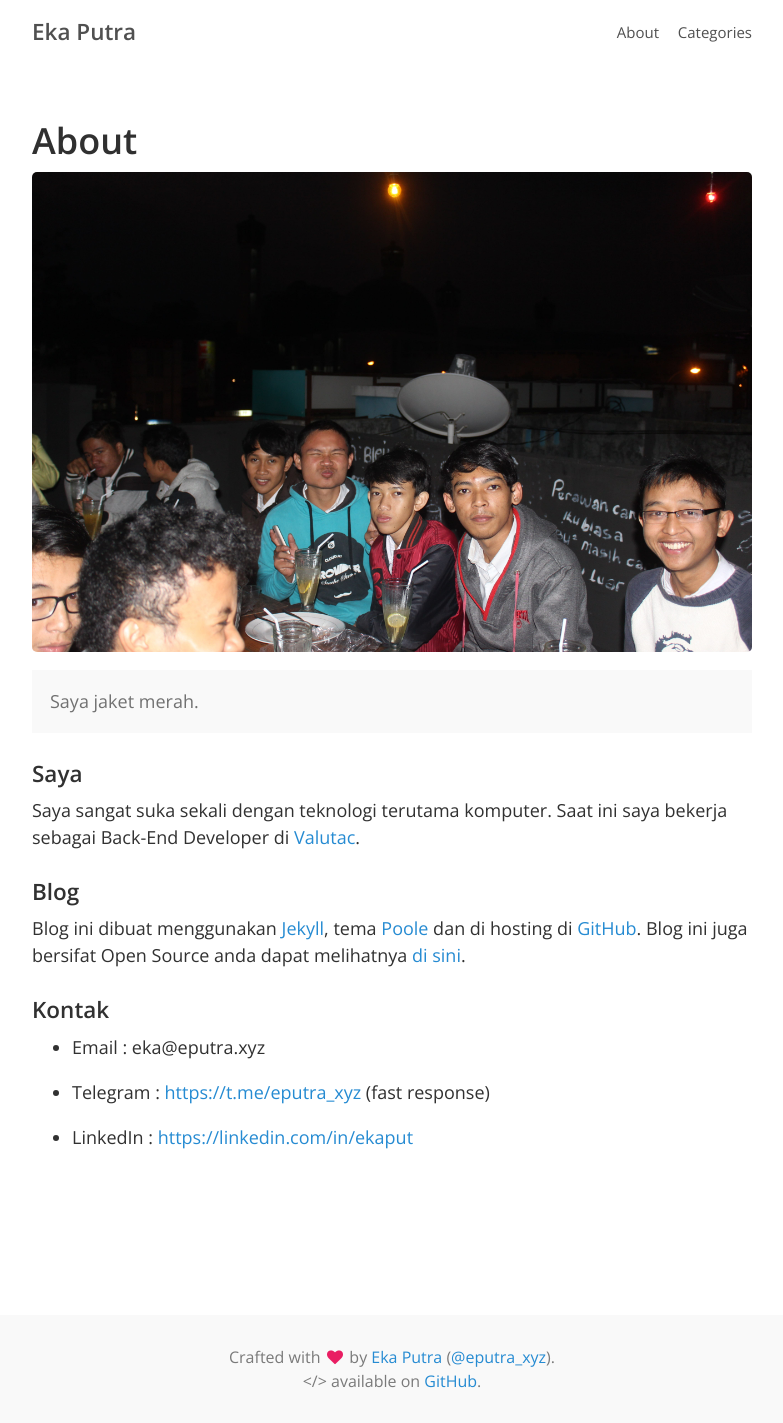
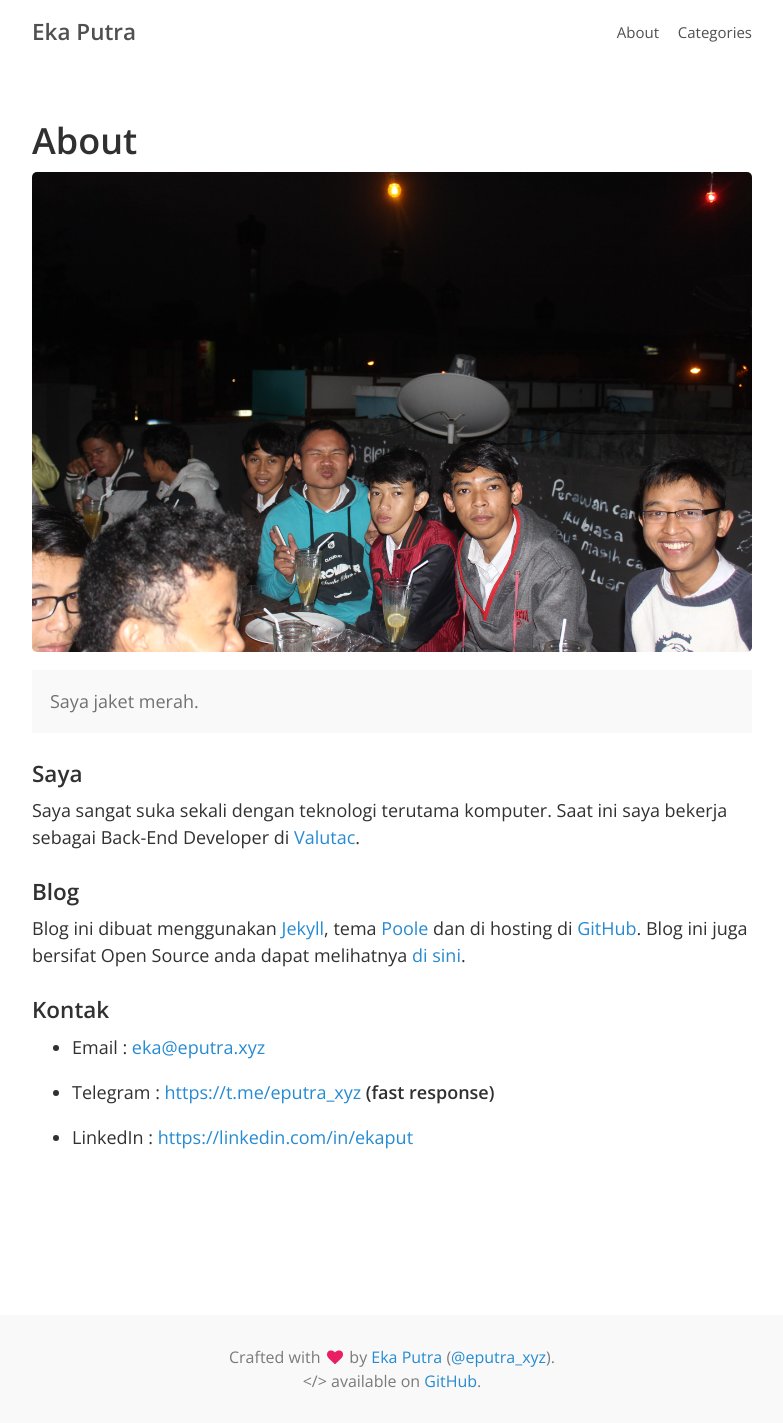
Before and after one commit to eputra/eputra.github.io, a Jekyll site: the page built from about.md, in a window 1280 px wide. Shown: the whole page, without its empty margins (248-1031 px from the left). Built offline with Jekyll 4.4.1, drawn with Linux system fonts in a browser that asks for light colours; nearby versions of some CDN libraries; some of the changed lines change nothing that is shown.

Commit message:
use direct link

```diff
--- a/about.md
+++ b/about.md
@@ -17,8 +17,8 @@
 Blog ini dibuat menggunakan [Jekyll](http://jekyllrb.com "Jekyll"), tema [Poole](http://getpoole.com "Poole") dan di hosting di [GitHub](http://github.com "GitHub"). Blog ini juga bersifat Open Source anda dapat melihatnya [di sini](https://github.com/eputra/eputra.github.io "Source Blog").
 
 ### Kontak
-- Email : eka@eputra.xyz
+- Email : <eka@eputra.xyz>
 
-- Telegram : [https://t.me/eputra_xyz](https://t.me/eputra_xyz "Telegram") (fast response)
+- Telegram : <https://t.me/eputra_xyz> **(fast response)**
 
-- LinkedIn : [https://linkedin.com/in/ekaput](https://linkedin.com/in/ekaput "LinkedIn")
+- LinkedIn : <https://linkedin.com/in/ekaput>
```
